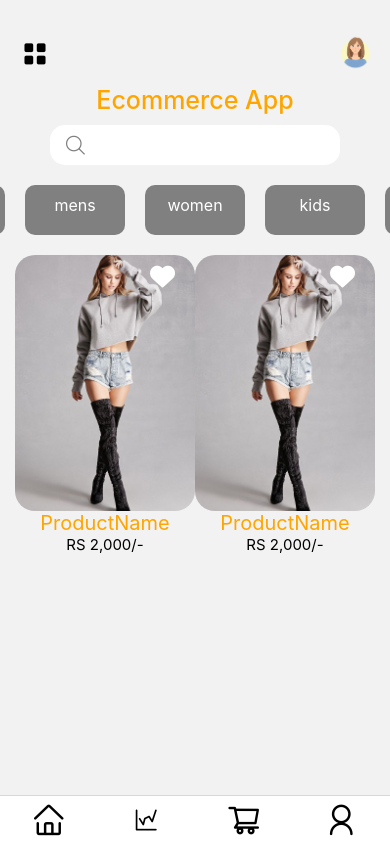
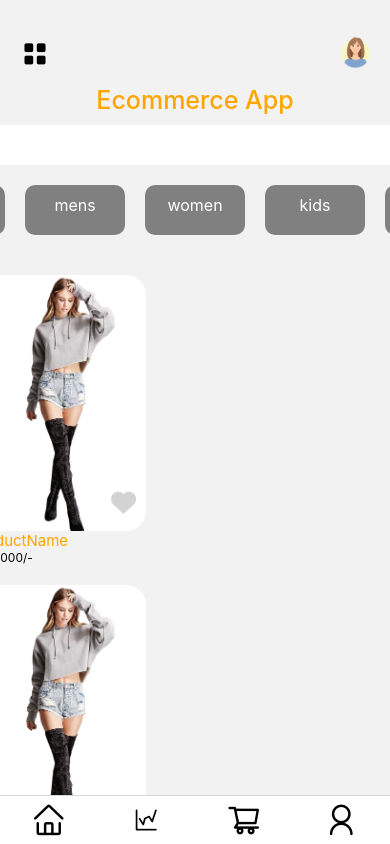
Before and after one commit to iamsubhankarray/shop, a React Native app: screen /home in a window 390 px wide. Built offline with nearby package versions, Linux system fonts and the light colour scheme.

Commit message:
home component rearenged

```diff
--- a/App.js
+++ b/App.js
@@ -17,7 +17,7 @@ const Tab = createBottomTabNavigator();
 export default function App() {
   return (
     <NavigationContainer>
-      <Tab.Navigator screenOptions={{tabBarShowLabel: false,headerShown:false}}>
+      <Tab.Navigator screenOptions={{tabBarShowLabel: false,headerShown:false,tabBarHideOnKeyboard:true}}>
         <Tab.Screen name="home" component={HomeScreen} options={{tabBarIcon:()=><AntDesign name="home" size={35} color="black" />}} />
         <Tab.Screen name="reOrder" component={HomeScreen} options={{tabBarIcon:()=><AntDesign name="linechart" size={24} color="black" />}} />
         <Tab.Screen name="cart" component={CartScreen} options={{tabBarIcon:()=> <AntDesign name="shoppingcart" size={35} color="black" />}}/>
--- a/component/Products.js
+++ b/component/Products.js
@@ -5,29 +5,29 @@ import AntDesign from '@expo/vector-icons/AntDesign';
 const Products = () => {
   const [like, setlike] = useState(false)
   return (
-    <View style={{ flex: 1, justifyContent: "center", alignItems: "center" }}>
+    <View style={{ justifyContent: "center", alignItems: "center", marginHorizontal: 7,marginTop:20 }}>
+
       <View >
-
-
         <Image
-          source={require('../assets/girl.jpg')}
-          style={{ width: 180, height: 256, borderRadius: 20, }}
+          source={require('../assets/girl.png')}
+          style={{ width: 175, height: 256, borderRadius: 20, }}
         />
-      </View>
-      <Text style={{ fontSize: 20, color: "orange", }}>ProductName</Text>
-      <Text style={{ fontSize: 15, color: "black", }}>RS 2,000/-</Text>
+        <Text style={{ fontSize: 15, color: "orange", }}>ProductName</Text>
+        <Text style={{ fontSize: 12, color: "black", }}>RS 2,000/-</Text>
         <TouchableOpacity style={{
           position: "absolute",
-        top: 9, right: 20, height: 25, width: 25,
+          bottom: 50, right: 10, height: 25, width: 25,
           borderRadius: 20,
           justifyContent: "center",
           alignContent: "center",
         }} onPress={() => setlike(!like)}>
           {like ?
-          <AntDesign name="heart" size={25} color="red" /> :
-          <AntDesign name="heart" size={25} color="white" />}
+            <AntDesign name="heart" size={20} color="red" /> :
+            <AntDesign name="heart" size={25} color="lightgrey" />}
         </TouchableOpacity>
       </View>
+      </View>
+
   )
 }
 
--- a/package.json
+++ b/package.json
@@ -4,7 +4,7 @@
   "main": "expo/AppEntry.js",
   "scripts": {
     "start": "expo start",
-    "android": "expo start --android",
+    "android": "expo start --android-c",
     "ios": "expo start --ios",
     "web": "expo start --web"
   },
--- a/screens/Home.js
+++ b/screens/Home.js
@@ -6,11 +6,12 @@ import Catagory from "../component/Catagory";
 import Products from "../component/Products";
 import { useState } from "react";
 
-
+// <<<MAIN FUNCTION START>>>
 export default function HomeScreen() {
   const [selectedcatagory, setSelectedCatagory] = useState(null)
   const catagories = ["treanding", 'new', 'mens', 'women', 'kids', 'teens', 'others']
   return (
+    //<<<HEADER COMPONENT FROM COMPONENT/HEAADER >>>
 
     <View style={styles.container}>
 
@@ -18,7 +19,22 @@ export default function HomeScreen() {
 
         <Header />
       </View>
+
+
+      {/* <<< FlatList ITEM WITH BODY OF THE PAGE>>>     */}
+
+
+
+      <FlatList
+        numColumns={2}
+        ListHeaderComponent={()=>(
+          <>
+          {/* <<< MAIN TITLE >>> */}
+          <View style={{justifyContent:"center",alignItems:"center"}}>
+
             <Text style={styles.title}>Ecommerce App</Text>
+          </View>
+          {/* <<< SEARCH ELEMENT STARTS >>>> */}
 
 <View style={styles.inputContainer}>
   <View style={{ flex: .2, alignItems: "center" }}>
@@ -30,8 +46,9 @@ export default function HomeScreen() {
 
     // value=""
     // onChangeText={hehehe}
-          style={styles.input} />
+    style={styles.input} />/
 
+    {/* <<< PRODUCT PAGE >>> */}
 </View>
           <FlatList
         showsHorizontalScrollIndicator={false}
@@ -42,15 +59,21 @@ export default function HomeScreen() {
           <Catagory item={item}
             selectedcatagory={selectedcatagory}
             setSelectedCatagory={setSelectedCatagory} />)} />
-      <View style={{ flexDirection: "row" }}>
+          </>
+        )}
+        showsVerticalScrollIndicator={false}
+        data={[1, 2, 3, 4, 5, 6, 7, 8, 9,]}
+        renderItem={(item) => <Products
+        />} />
 
-        <Products />
-        <Products />
+
+
     </View>
 
 
 
-    </View>
+
+
 
   );
 }
```
Also changed, not shown: assets/girl.jpg (deleted), assets/girl.png (added). Lines whose indentation alone changed are shown as unchanged.
